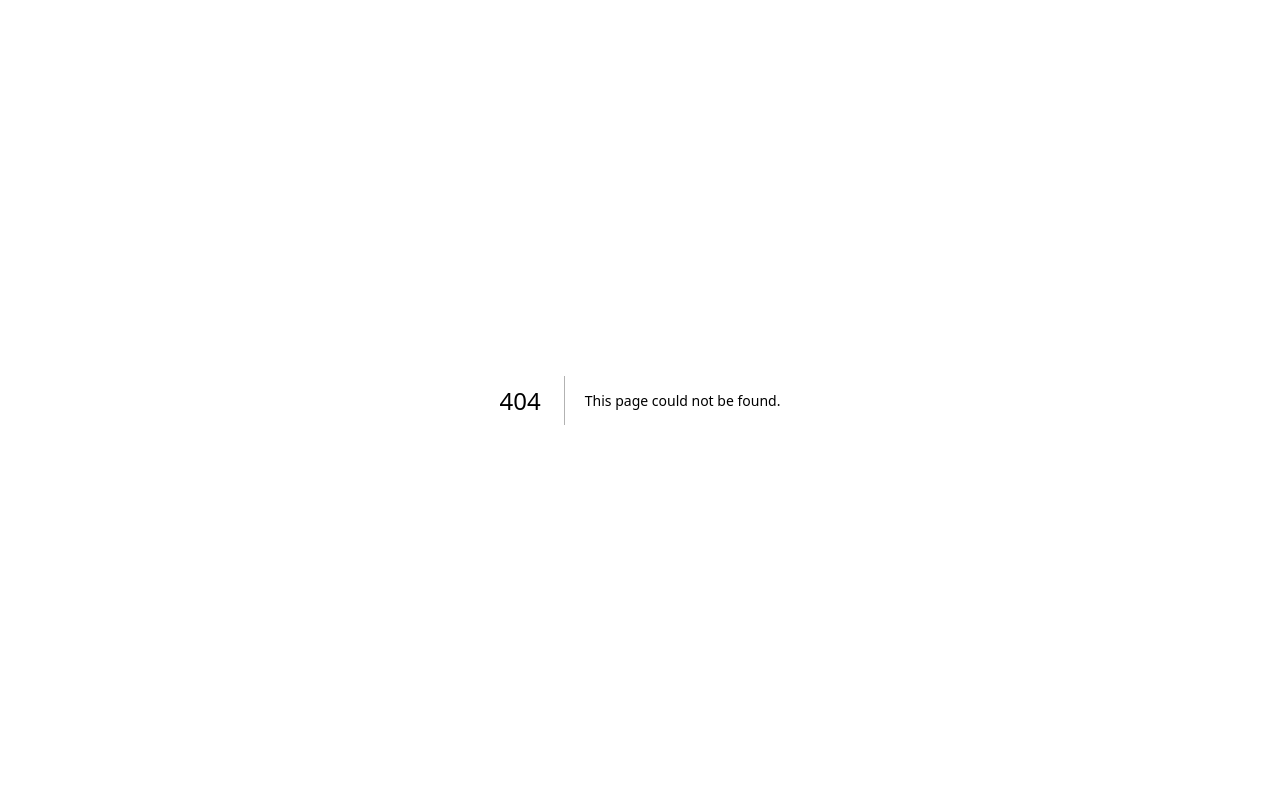
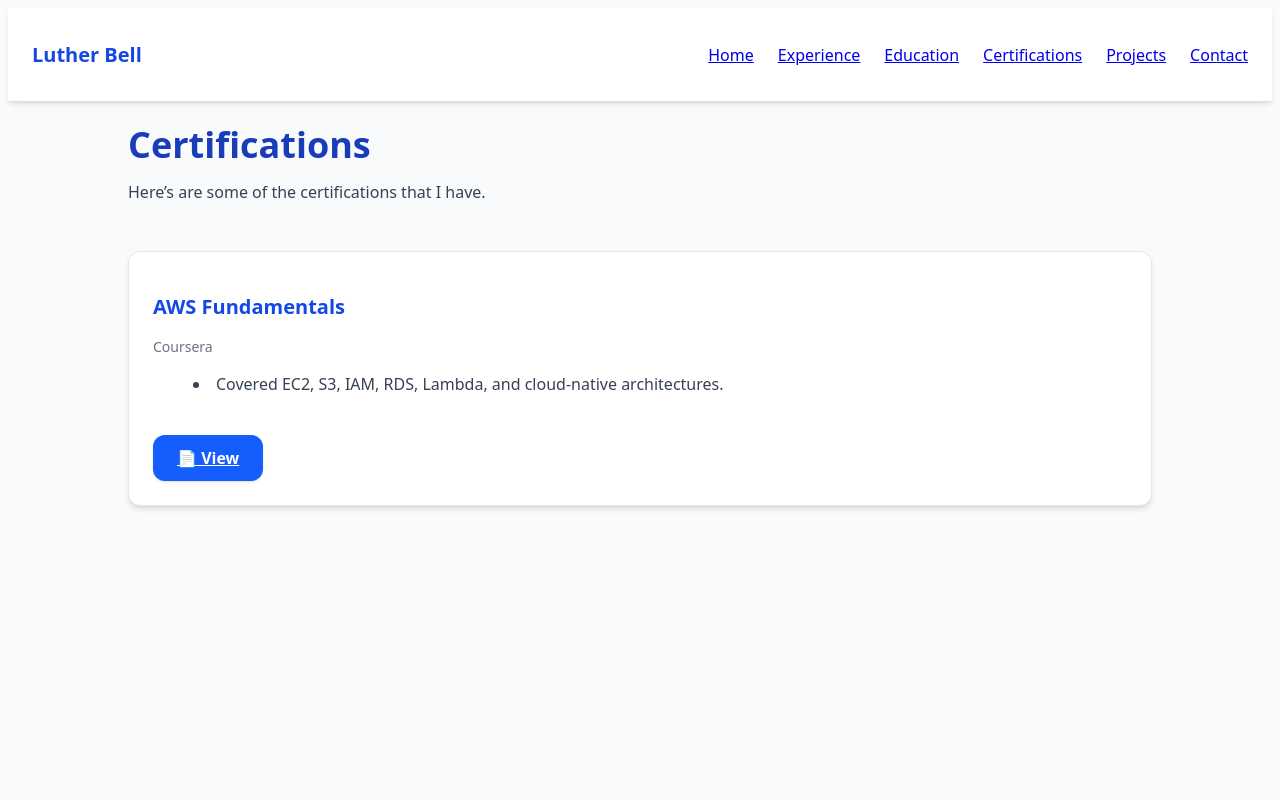
Before and after one commit to luDaDon/portfolioo, a Next.js app: page /certificates in a window 1280 px wide. Before the commit this address had no page. Shown: the top 800 px of the page. Built offline with nearby package versions, Linux system fonts and the light colour scheme.

Commit message:
add cert page

```diff
--- a/components/Navbar.tsx
+++ b/components/Navbar.tsx
@@ -8,6 +8,7 @@ export default function Navbar() {
     { href: "/", label: "Home" },
     { href: "/experience", label: "Experience" },
     { href: "/education", label: "Education" },
+    { href: "/certificates", label: "Certifications" },
     { href: "/projects", label: "Projects" },
     { href: "/contact", label: "Contact" },
   ];
--- /dev/null
+++ b/pages/certificates.tsx
@@ -0,0 +1,45 @@
+import { motion } from "framer-motion";
+import Navbar from "@/components/Navbar";
+import Footer from "@/components/Footer";
+
+export default function Certificates() {
+  return (
+    <>
+      <Navbar />
+      <main className="min-h-screen bg-gray-50 text-black px-4 md:px-8 max-w-5xl mx-auto">
+        <motion.header
+          className="mb-12"
+          initial={{ opacity: 0, y: 30 }}
+          animate={{ opacity: 1, y: 0 }}
+          transition={{ duration: 0.6 }}
+        >
+          <h1 className="text-4xl font-bold text-blue-800 mb-4">Certifications</h1>
+          <p className="text-gray-700">Here’s are some of the certifications that I have.</p>
+        </motion.header>
+
+        <section className="space-y-8">
+          <motion.div
+            initial={{ opacity: 0, y: 30 }}
+            animate={{ opacity: 1, y: 0 }}
+            transition={{ delay: 0.2, duration: 0.5 }}
+            className="bg-white border border-gray-200 rounded-xl p-6 shadow-md"
+          >
+            <h2 className="text-xl font-semibold text-blue-700">AWS Fundamentals</h2>
+            <p className="text-sm text-gray-500 mb-2">Coursera</p>
+            <ul className="list-disc list-inside text-gray-700 space-y-2">
+              <li>Covered EC2, S3, IAM, RDS, Lambda, and cloud-native architectures.</li>
+            </ul>
+            <a
+                href="https://www.coursera.org/account/accomplishments/verify/5CW4CW14GMVT"
+                download
+                className="inline-block mt-6 bg-blue-600 text-white px-6 py-3 rounded-xl font-semibold shadow hover:bg-blue-700 transition"
+                >
+                📄 View
+            </a>
+          </motion.div>
+        </section>
+      </main>
+      <Footer />
+    </>
+  );
+}
```
